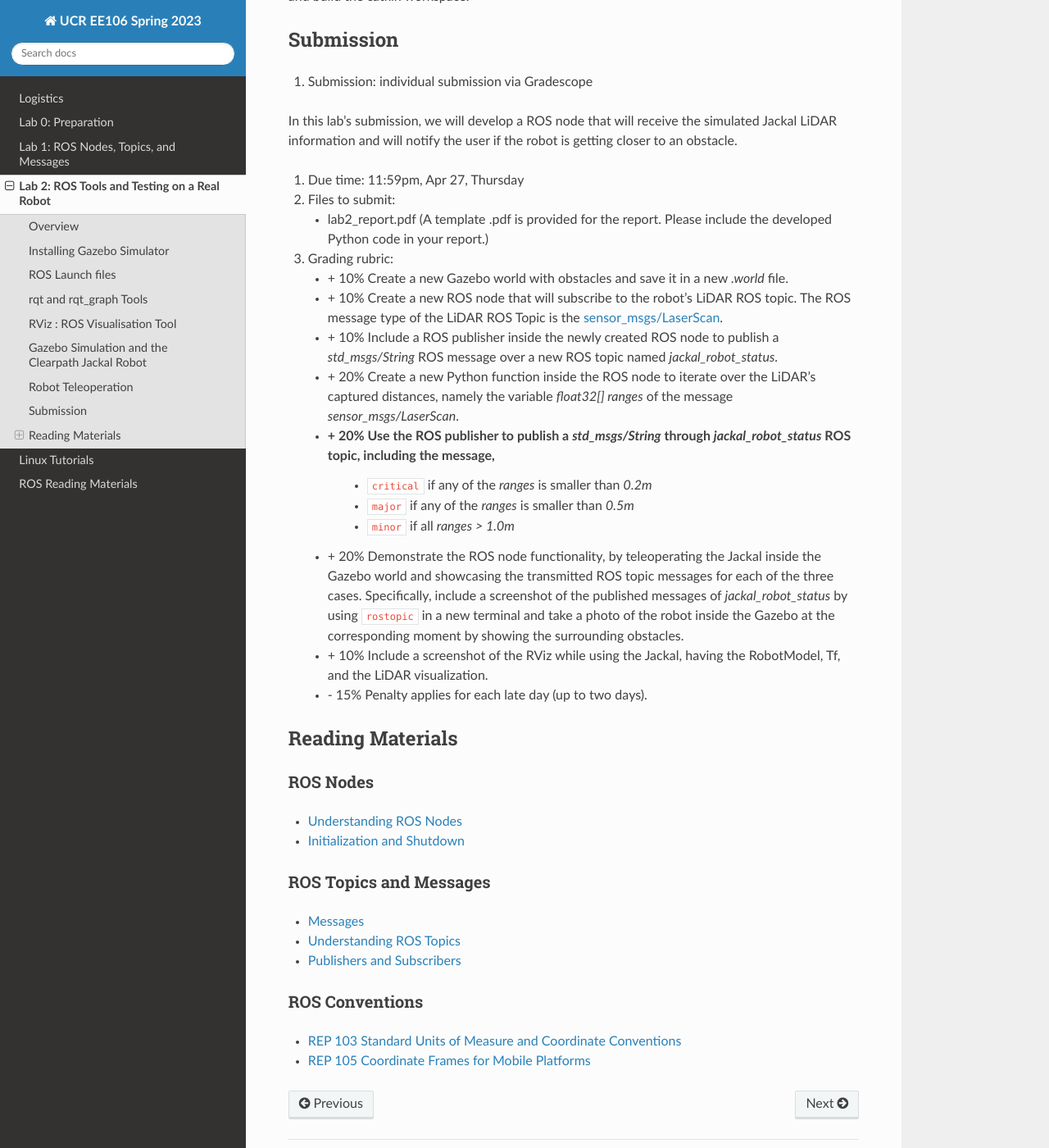
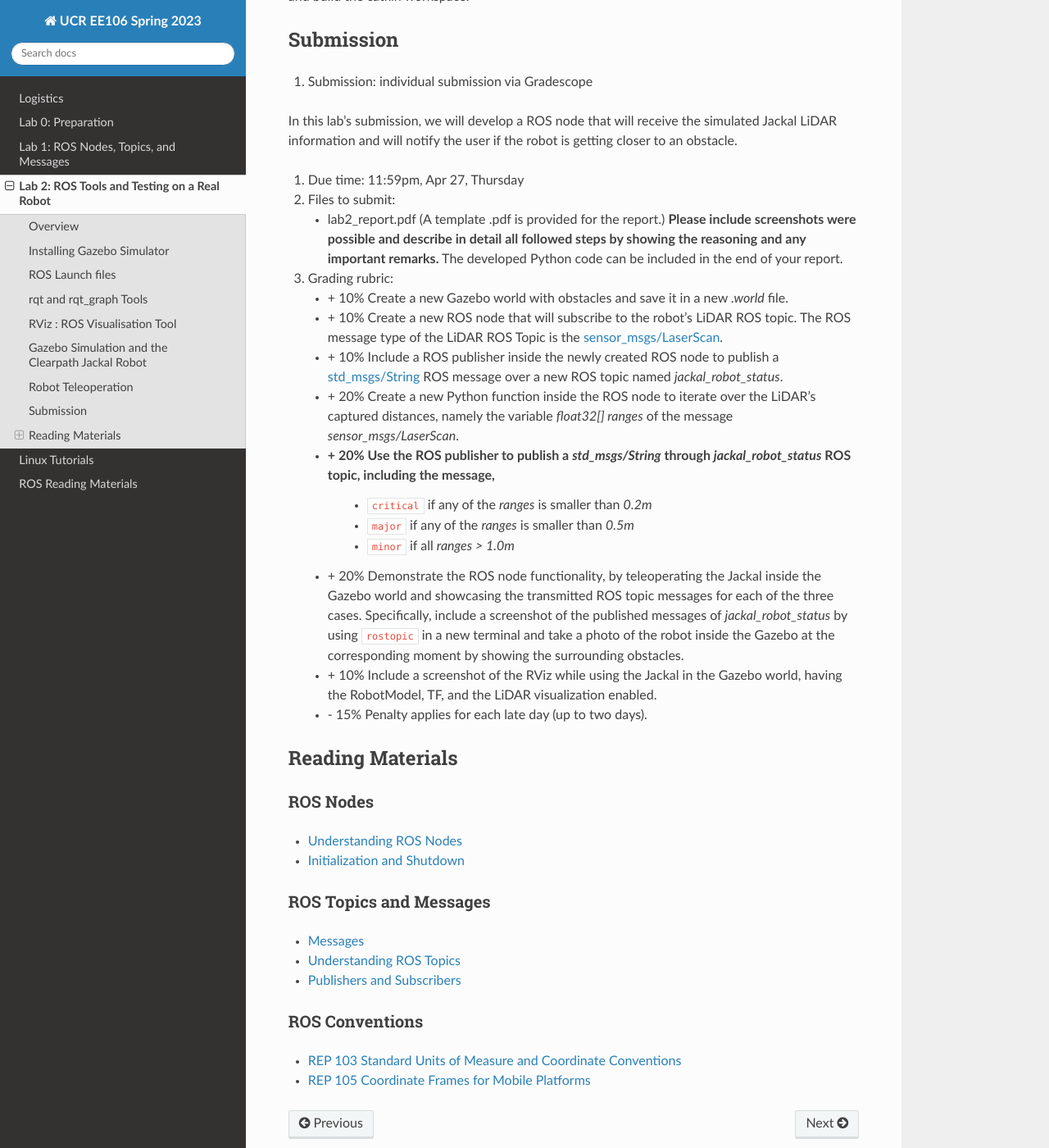
Before and after one commit to taektay/ee106, a Sphinx documentation site: the page built from docs/lab2.rst, in a window 1280 px wide and 1400 px high, scrolled down 3879 px. Shown: the whole window at 82% size. Built offline with Sphinx 7.4.7 and the Read the Docs theme 2.0.0, drawn with Linux system fonts in a browser that asks for light colours.

Commit message:
updated lab2

```diff
--- a/docs/lab2.rst
+++ b/docs/lab2.rst
@@ -173,20 +173,22 @@ In this lab's submission, we will develop a ROS node that will receive the simul
 
 #. Files to submit:
 
-   - lab2_report.pdf (A template .pdf is provided for the report. Please include the developed Python code in your report.)
+   - lab2_report.pdf (A template .pdf is provided for the report.) **Please include screenshots were possible and describe in detail all followed steps by showing the reasoning and any important remarks.** The developed Python code can be included in the end of your report.
 
 #. Grading rubric:
 
    - \+ 10% Create a new Gazebo world with obstacles and save it in a new `.world` file.
    - \+ 10% Create a new ROS node that will subscribe to the robot's LiDAR ROS topic. The ROS message type of the LiDAR ROS Topic is the `sensor_msgs/LaserScan <http://docs.ros.org/en/noetic/api/sensor_msgs/html/msg/LaserScan.html>`_.
-   - \+ 10% Include a ROS publisher inside the newly created ROS node to publish a `std_msgs/String` ROS message over a new ROS topic named `jackal_robot_status`.
+   - \+ 10% Include a ROS publisher inside the newly created ROS node to publish a `std_msgs/String  <http://docs.ros.org/en/melodic/api/std_msgs/html/msg/String.html>`_ ROS message over a new ROS topic named `jackal_robot_status`.
    - \+ 20% Create a new Python function inside the ROS node to iterate over the LiDAR's captured distances, namely the variable `float32[] ranges` of the message `sensor_msgs/LaserScan`.
+
+
    - \+ 20% Use the ROS publisher to publish a `std_msgs/String` through `jackal_robot_status` ROS topic, including the message,
-      * ``critical`` if any of the `ranges` is smaller than `0.2m`
-      * ``major`` if any of the `ranges` is smaller than `0.5m`
-      * ``minor`` if all `ranges > 1.0m`
+      - ``critical`` if any of the `ranges` is smaller than `0.2m`
+      - ``major`` if any of the `ranges` is smaller than `0.5m`
+      - ``minor`` if all `ranges > 1.0m`
    - \+ 20% Demonstrate the ROS node functionality, by teleoperating the Jackal inside the Gazebo world and showcasing the transmitted ROS topic messages for each of the three cases. Specifically, include a screenshot of the published messages of `jackal_robot_status` by using ``rostopic`` in a new terminal and take a photo of the robot inside the Gazebo at the corresponding moment by showing the surrounding obstacles.
-   - \+ 10% Include a screenshot of the RViz while using the Jackal, having the RobotModel, Tf, and the LiDAR visualization.
+   - \+ 10% Include a screenshot of the RViz while using the Jackal in the Gazebo world, having the RobotModel, TF, and the LiDAR visualization enabled.
    - \- 15% Penalty applies for each late day (up to two days).
 
 .. In this lab's submission, you need to develop a ROS node that can detect if there is an obstacle nearby to the simulated Jackal
```
